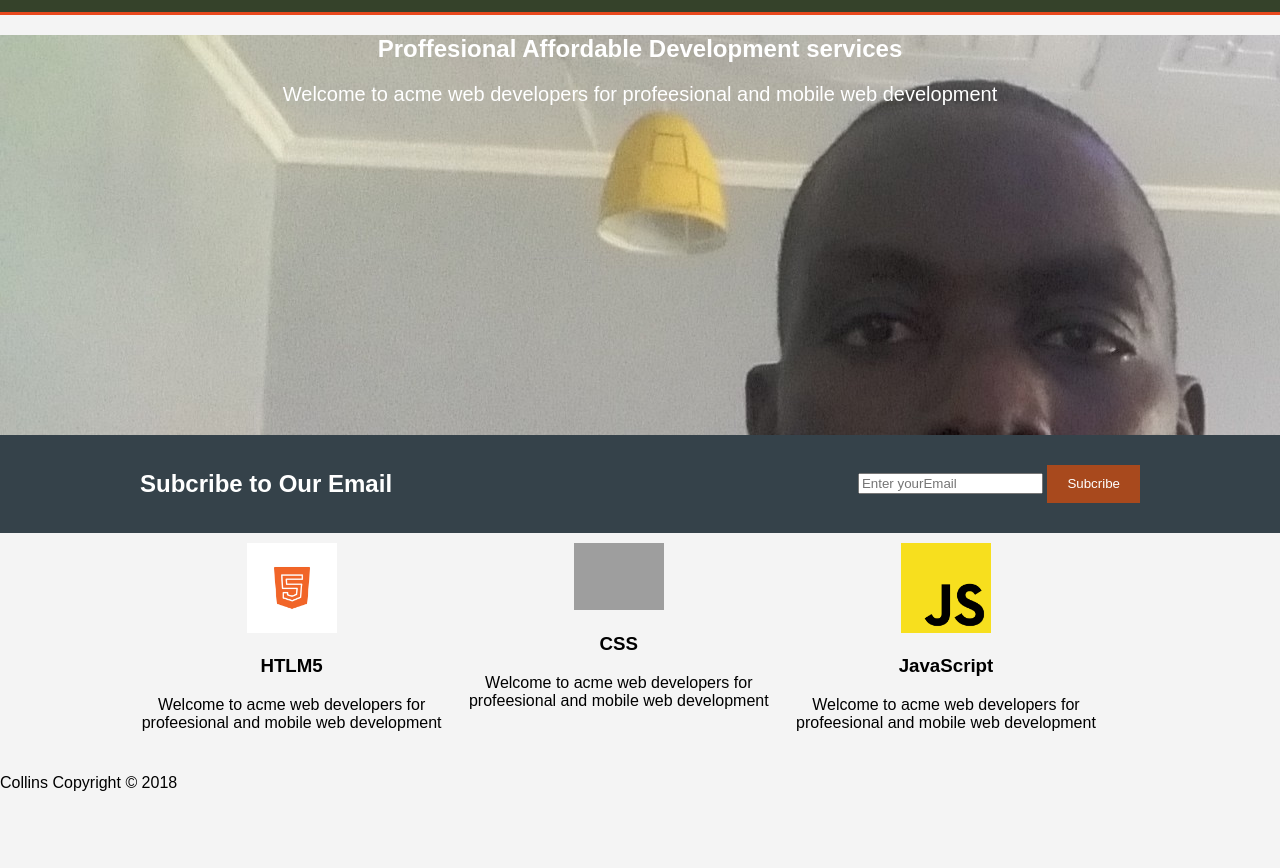
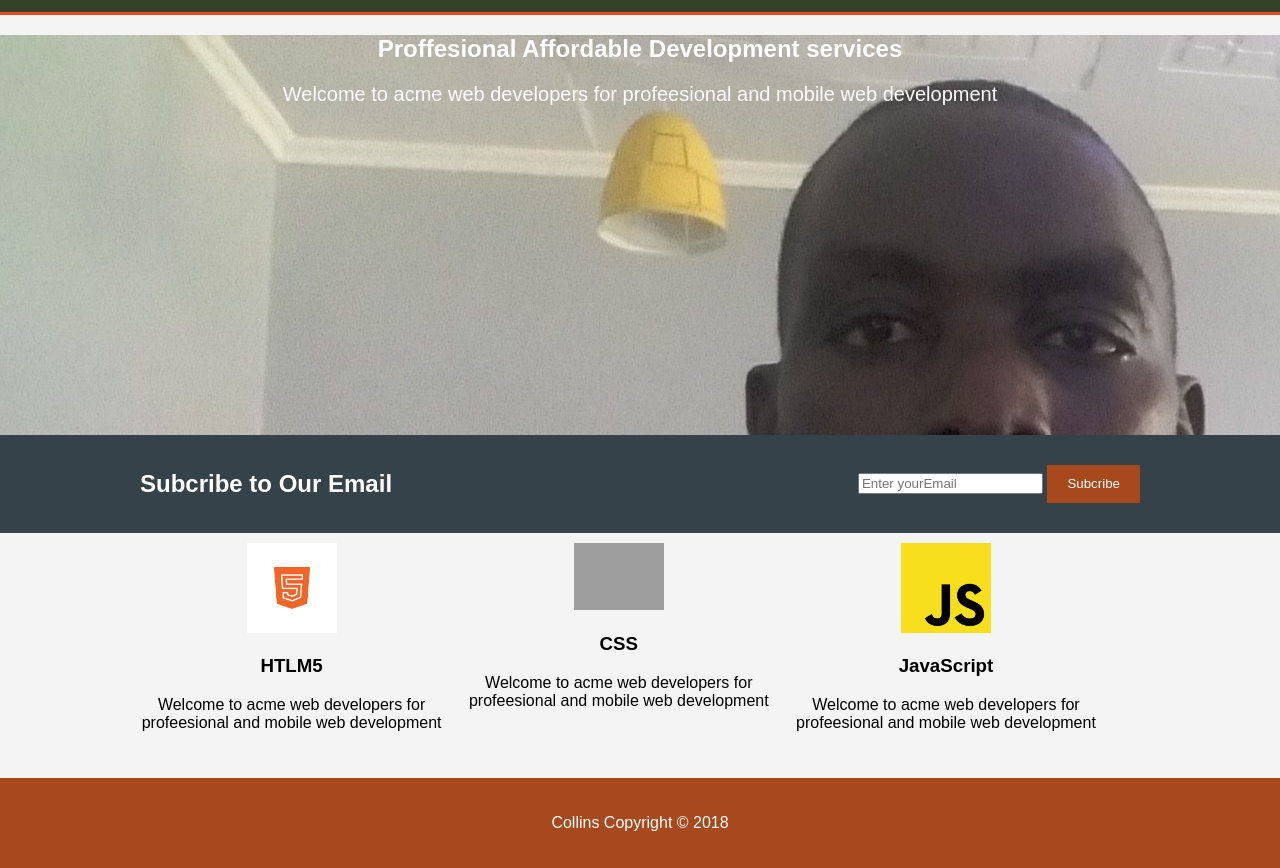
Before and after one commit to collinsjumaz/collins, a plain HTML site: page index.html in a window 1280 px wide. Shown: the part 88-956 px from the top of the page. Before the commit the page ends 896 px from the top, so only its background shows below. Drawn offline with Linux system fonts and the light colour scheme; grey boxes are pictures that could not be loaded.

Commit message:
styling footer

```diff
--- a/css/styles.css
+++ b/css/styles.css
@@ -89,3 +89,11 @@ text-align: center;
 #boxes .box img{
 	width: 90px;
 }
+footer{
+	padding:20px;
+	margin-top: 20px;
+	color: #ffffff;
+	background-color: #a8491d;
+	text-align: center;
+
+}
```
